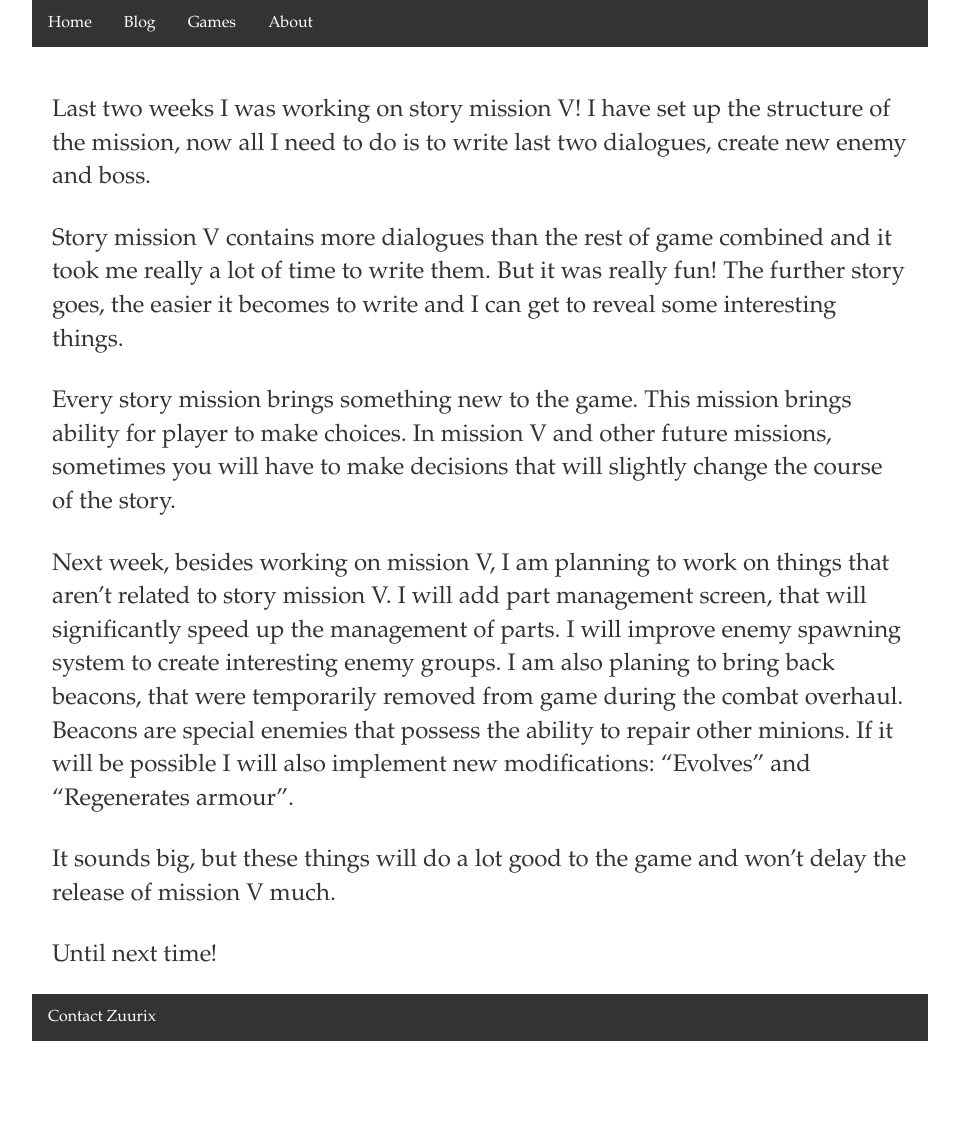
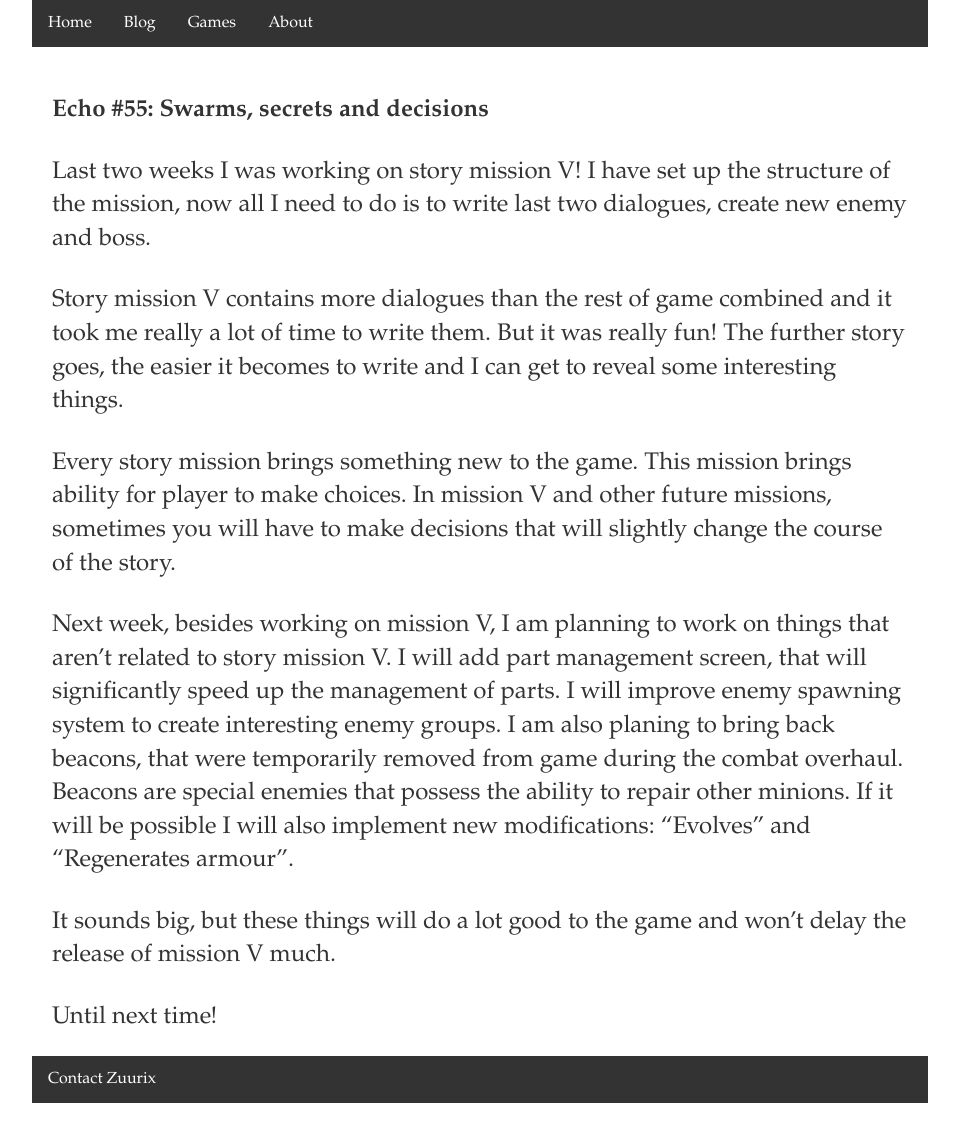
Before and after one commit to Phoebe3663/Zuurix.github.io, a Jekyll site: the page built from _posts/2016-11-13-swarms-secrets-and-decisions.md, in a window 1280 px wide, cut to the strip 314-1477 px from the top of the page. Shown: the top 1142 px of the strip, without its empty margins (160-1119 px from the left). Built offline with Jekyll 4.4.1, drawn with Linux system fonts in a browser that asks for light colours; before the commit the page ends 1415 px from its top, so only the background shows below that.

Commit message:
Update 2016-11-13-swarms-secrets-and-decisions.md

```diff
--- a/_posts/2016-11-13-swarms-secrets-and-decisions.md
+++ b/_posts/2016-11-13-swarms-secrets-and-decisions.md
@@ -3,6 +3,8 @@ layout: post
 title: "Echo #55: Swarms, secrets and decisions"
 date: 2016-11-13
 ---
+
+**Echo #55: Swarms, secrets and decisions**
 
 Last two weeks I was working on story mission V!
 I have set up the structure of the mission, now all I need to do is to write last two dialogues, create new enemy and boss.
```
